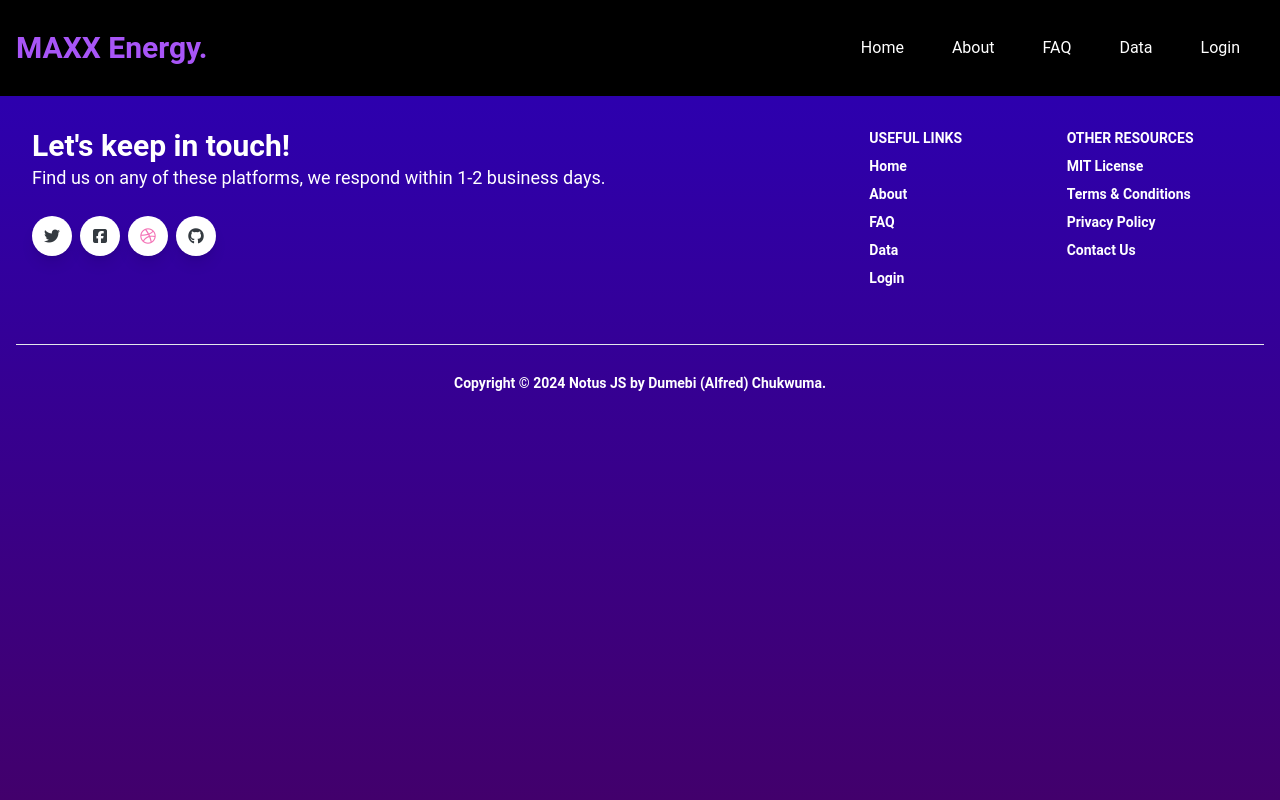
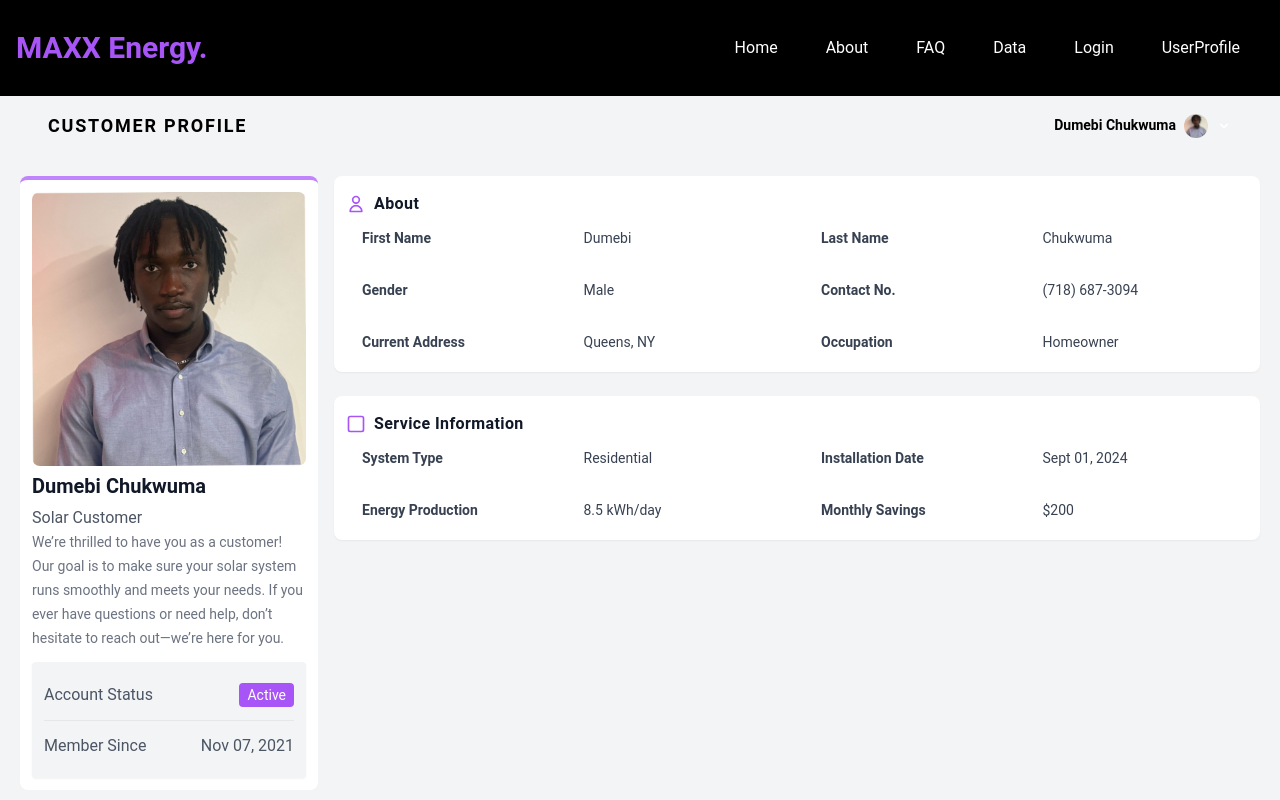
Before and after one commit to Maxx-Energy-Internship-Summer-24/solar-plant-website, a React (Create React App) app in the folder frontend/: page /UserProfile in a window 1280 px wide. Shown: the top 800 px of the page. Built offline with nearby package versions, Linux system fonts and the light colour scheme.

Commit message:
made UserProfile page and updated footer and heade

```diff
--- a/frontend/package.json
+++ b/frontend/package.json
@@ -8,6 +8,7 @@
     "@testing-library/jest-dom": "^5.17.0",
     "@testing-library/react": "^13.4.0",
     "@testing-library/user-event": "^13.5.0",
+    "detect-port-alt": "^1.1.6",
     "fsevents": "^2.3.3",
     "mdb-react-ui-kit": "^8.0.0",
     "react": "^18.3.1",
--- a/frontend/src/App.jsx
+++ b/frontend/src/App.jsx
@@ -7,6 +7,7 @@ import Data from './pages/Data'
 import Login from './pages/Login'
 import Navbar from './components/Navbar'
 import Footer from './components/Footer'
+import UserProfile from './pages/UserProfile'
 
 
 import "./styles/global.css";
@@ -34,6 +35,7 @@ const App = () => {
           <Route path="/FAQ" element={<FAQ />} />
           <Route path="/data" element={<Data />} />
           <Route path="/login" element={<Login />} />
+          <Route path="/UserProfile" element={<UserProfile />} /> {/* Add route for UserProfile */}
         </Routes>
         <Footer />
       </BrowserRouter>
--- a/frontend/src/components/Navbar.jsx
+++ b/frontend/src/components/Navbar.jsx
@@ -18,6 +18,7 @@ const Navbar = () => {
     { id: 3, text: 'FAQ', to: '/FAQ' },
     { id: 4, text: 'Data', to: '/Data' },
     { id: 5, text: 'Login', to: '/Login' },
+    { id: 6, text: 'UserProfile', to: '/UserProfile' },
   ];
 
   return (
--- /dev/null
+++ b/frontend/src/pages/UserProfile.jsx
@@ -0,0 +1,148 @@
+import React, { useState } from 'react';
+import alfred from "../images/Alfred.jpeg"
+
+const UserProfile = () => {
+  const [open, setOpen] = useState(false);
+
+  return (
+    <div className="min-h-screen bg-gray-100 flex flex-col">
+      {/* Header */}
+      <header className="w-full text-white bg-main-color">
+        <div className="flex flex-col max-w-screen-xl mx-auto px-4 md:items-center md:justify-between md:flex-row md:px-6 lg:px-8">
+          <div className="p-4 flex items-center justify-between">
+            <a href="#" className="text-lg font-semibold tracking-widest uppercase rounded-lg text-black focus:outline-none focus:shadow-outline">
+              Customer Profile
+            </a>
+            <button className="md:hidden rounded-lg focus:outline-none focus:shadow-outline" onClick={() => setOpen(!open)}>
+              <svg fill="currentColor" viewBox="0 0 20 20" className="w-6 h-6">
+                <path x-show={!open} fillRule="evenodd" d="M3 5a1 1 0 011-1h12a1 1 0 110 2H4a1 1 0 01-1-1zM3 10a1 1 0 011-1h12a1 1 0 110 2H4a1 1 0 01-1-1zM9 15a1 1 0 011-1h6a1 1 0 110 2h-6a1 1 0 01-1-1z" clipRule="evenodd"></path>
+                <path x-show={open} fillRule="evenodd" d="M4.293 4.293a1 1 0 011.414 0L10 8.586l4.293-4.293a1 1 0 111.414 1.414L11.414 10l4.293 4.293a1 1 0 01-1.414 1.414L10 11.414l-4.293 4.293a1 1 0 01-1.414-1.414L8.586 10 4.293 5.707a1 1 0 010-1.414z" clipRule="evenodd"></path>
+              </svg>
+            </button>
+          </div>
+          <nav className={`flex-col flex-grow pb-4 md:pb-0 ${open ? 'flex' : 'hidden'} md:flex md:justify-end md:flex-row`}>
+            <div className="relative" onClick={() => setOpen(false)}>
+              <button className="flex flex-row items-center space-x-2 w-full px-4 py-2 mt-2 text-sm font-semibold text-left bg-transparent hover:bg-blue-800 md:w-auto md:inline md:mt-0 md:ml-4 hover:bg-gray-200 focus:bg-blue-800 focus:outline-none focus:shadow-outline">
+                <span className="text-black">Dumebi Chukwuma</span>
+                <img className="inline h-6 rounded-full" src={alfred} alt="Profile" />
+                <svg fill="currentColor" viewBox="0 0 20 20" className={`inline w-4 h-4 transition-transform duration-200 transform ${open ? 'rotate-180' : 'rotate-0'}`}>
+                  <path fillRule="evenodd" d="M5.293 7.293a1 1 0 011.414 0L10 10.586l3.293-3.293a1 1 0 111.414 1.414l-4 4a1 1 0 01-1.414 0l-4-4a1 1 0 010-1.414z" clipRule="evenodd"></path>
+                </svg>
+              </button>
+              <div className={`absolute right-0 w-full mt-2 origin-top-right rounded-md shadow-lg md:w-48 ${open ? 'block' : 'hidden'}`}>
+                <div className="py-2 bg-white text-blue-800 text-sm rounded-sm border border-main-color shadow-sm">
+                  <a className="block px-4 py-2 mt-2 text-sm bg-white md:mt-0 focus:text-gray-900 hover:bg-indigo-100 focus:bg-gray-200 focus:outline-none focus:shadow-outline" href="#">Settings</a>
+                  <a className="block px-4 py-2 mt-2 text-sm bg-white md:mt-0 focus:text-gray-900 hover:bg-indigo-100 focus:bg-gray-200 focus:outline-none focus:shadow-outline" href="#">Help</a>
+                  <div className="border-b"></div>
+                  <a className="block px-4 py-2 mt-2 text-sm bg-white md:mt-0 focus:text-gray-900 hover:bg-indigo-100 focus:bg-gray-200 focus:outline-none focus:shadow-outline" href="#">Logout</a>
+                </div>
+              </div>
+            </div>
+          </nav>
+        </div>
+      </header>
+
+      {/* Main Content */}
+      <main className="flex-grow w-full mx-auto my-5 px-5">
+        <div className="flex flex-wrap -mx-2">
+          {/* Profile Picture and Info */}
+          <div className="w-full md:w-3/12 md:px-2">
+            <div className="bg-white p-3 border-t-4 border-purple-400 rounded-lg">
+              <div className="image overflow-hidden">
+                <img className="h-auto w-full mx-auto rounded-lg" src={alfred} alt="Profile" />
+              </div>
+              <h1 className="text-gray-900 font-bold text-xl leading-8 my-1">Dumebi Chukwuma </h1>
+              <h3 className="text-gray-600 font-lg text-semibold leading-6">Solar Customer</h3>
+              <p className="text-sm text-gray-500 hover:text-gray-600 leading-6">We’re thrilled to have you as a customer! Our goal is to make sure your solar system runs smoothly and meets your needs. If you ever have questions or need help, don’t hesitate to reach out—we’re here for you.</p>
+              <ul className="bg-gray-100 text-gray-600 hover:text-gray-700 hover:shadow py-2 px-3 mt-3 divide-y rounded shadow-sm">
+                <li className="flex items-center py-3">
+                  <span>Account Status</span>
+                  <span className="ml-auto"><span className="bg-purple-500 py-1 px-2 rounded text-white text-sm">Active</span></span>
+                </li>
+                <li className="flex items-center py-3">
+                  <span>Member Since</span>
+                  <span className="ml-auto">Nov 07, 2021</span>
+                </li>
+              </ul>
+            </div>
+          </div>
+
+          {/* User Details and Service Information */}
+          <div className="w-full md:w-9/12 md:px-2">
+            <div className="bg-white p-3 shadow-sm rounded-lg">
+              <div className="flex items-center space-x-2 font-semibold text-gray-900 leading-8">
+                <span className="text-purple-500">
+                  <svg className="h-5" xmlns="http://www.w3.org/2000/svg" fill="none" viewBox="0 0 24 24" stroke="currentColor">
+                    <path strokeLinecap="round" strokeLinejoin="round" strokeWidth="2" d="M16 7a4 4 0 11-8 0 4 4 0 018 0zM12 14a7 7 0 00-7 7h14a7 7 0 00-7-7z" />
+                  </svg>
+                </span>
+                <span className="tracking-wide">About</span>
+              </div>
+              <div className="text-gray-700">
+                <div className="grid md:grid-cols-2 text-sm gap-4">
+                  <div className="grid grid-cols-2">
+                    <div className="px-4 py-2 font-semibold">First Name</div>
+                    <div className="px-4 py-2">Dumebi</div>
+                  </div>
+                  <div className="grid grid-cols-2">
+                    <div className="px-4 py-2 font-semibold">Last Name</div>
+                    <div className="px-4 py-2">Chukwuma</div>
+                  </div>
+                  <div className="grid grid-cols-2">
+                    <div className="px-4 py-2 font-semibold">Gender</div>
+                    <div className="px-4 py-2">Male</div>
+                  </div>
+                  <div className="grid grid-cols-2">
+                    <div className="px-4 py-2 font-semibold">Contact No.</div>
+                    <div className="px-4 py-2">(718) 687-3094</div>
+                  </div>
+                  <div className="grid grid-cols-2">
+                    <div className="px-4 py-2 font-semibold">Current Address</div>
+                    <div className="px-4 py-2">Queens, NY</div>
+                  </div>
+                  <div className="grid grid-cols-2">
+                    <div className="px-4 py-2 font-semibold">Occupation</div>
+                    <div className="px-4 py-2">Homeowner</div>
+                  </div>
+                </div>
+              </div>
+            </div>
+
+            <div className="bg-white p-3 mt-6 shadow-sm rounded-lg">
+              <div className="flex items-center space-x-2 font-semibold text-gray-900 leading-8">
+                <span className="text-purple-500">
+                  <svg className="h-5" xmlns="http://www.w3.org/2000/svg" fill="none" viewBox="0 0 24 24" stroke="currentColor">
+                    <path strokeLinecap="round" strokeLinejoin="round" strokeWidth="2" d="M19 21H5a2 2 0 01-2-2V5a2 2 0 012-2h14a2 2 0 012 2v14a2 2 0 01-2 2z" />
+                  </svg>
+                </span>
+                <span className="tracking-wide">Service Information</span>
+              </div>
+              <div className="text-gray-700">
+                <div className="grid md:grid-cols-2 text-sm gap-4">
+                  <div className="grid grid-cols-2">
+                    <div className="px-4 py-2 font-semibold">System Type</div>
+                    <div className="px-4 py-2">Residential</div>
+                  </div>
+                  <div className="grid grid-cols-2">
+                    <div className="px-4 py-2 font-semibold">Installation Date</div>
+                    <div className="px-4 py-2">Sept 01, 2024</div>
+                  </div>
+                  <div className="grid grid-cols-2">
+                    <div className="px-4 py-2 font-semibold">Energy Production</div>
+                    <div className="px-4 py-2">8.5 kWh/day</div>
+                  </div>
+                  <div className="grid grid-cols-2">
+                    <div className="px-4 py-2 font-semibold">Monthly Savings</div>
+                    <div className="px-4 py-2">$200</div>
+                  </div>
+                </div>
+              </div>
+            </div>
+          </div>
+        </div>
+      </main>
+    </div>
+  );
+};
+
+export default UserProfile;
```
